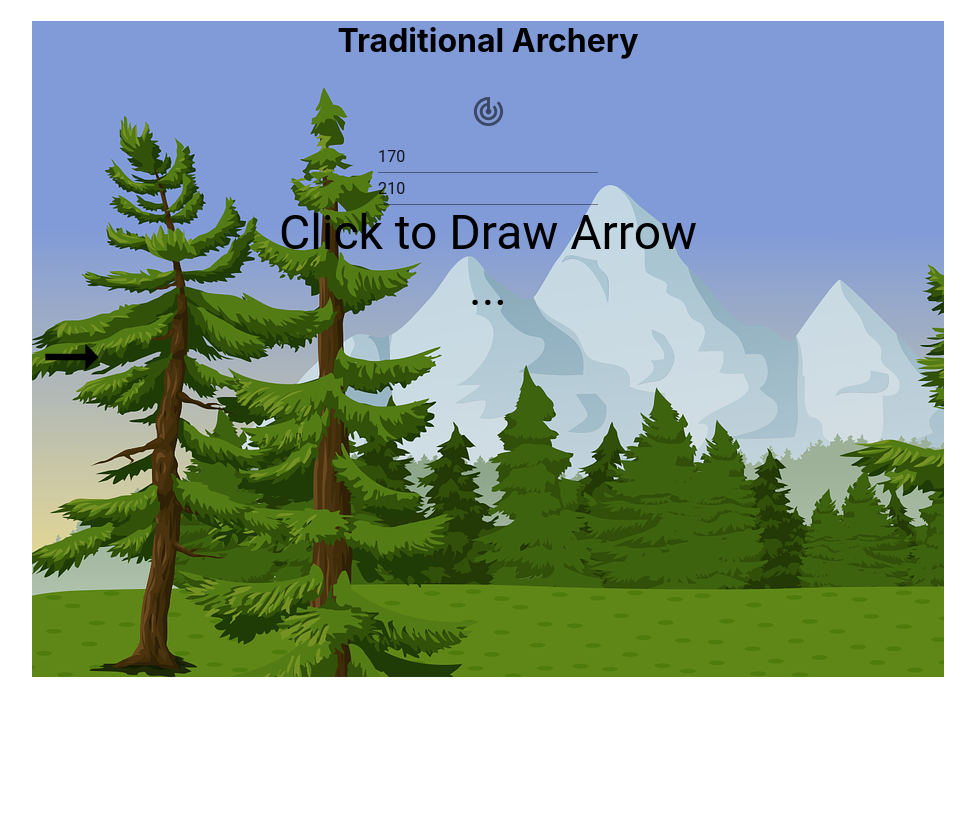
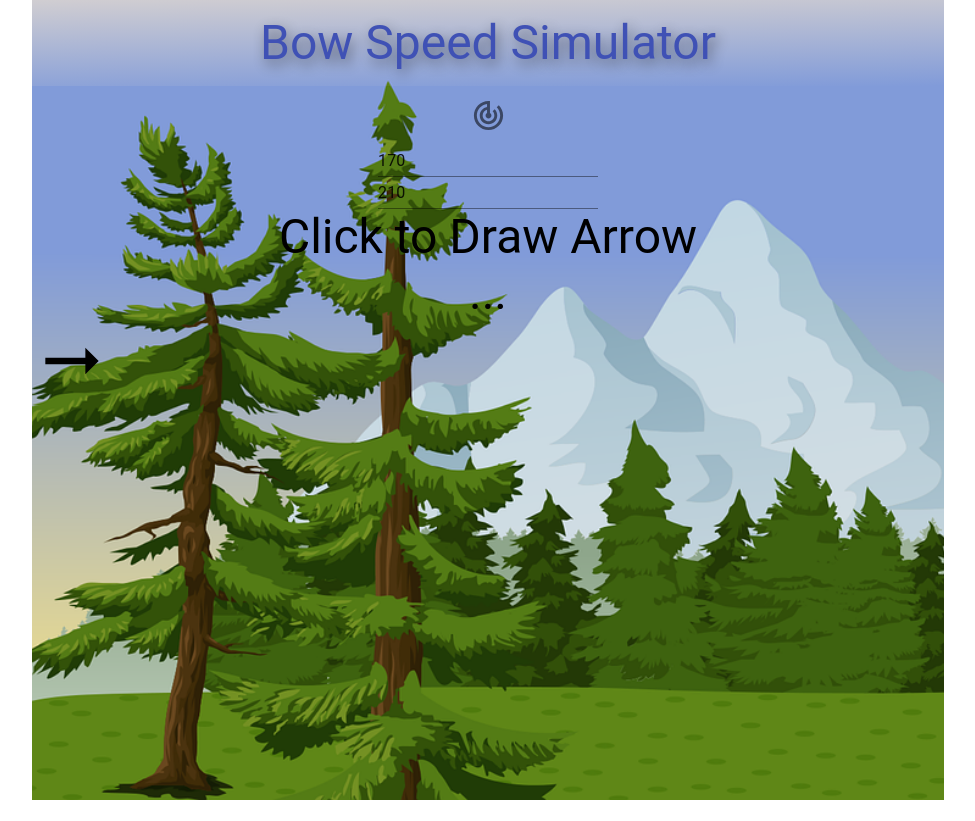
Before and after one commit to michael-williamson/archery_timer, a React (Create React App) app: page / in a window 1280 px wide. Shown: the whole page, without its empty margins (152-1127 px from the left). After the commit the page ends 800 px from the top, so only its background shows below. Built offline with nearby package versions, Linux system fonts and the light colour scheme.

Commit message:
changed title of site and added css

```diff
--- a/src/App.css
+++ b/src/App.css
@@ -2,5 +2,12 @@
   text-align: center;
   background-image: url(./media/evergreen.png);
   background-repeat: no-repeat;
+  background-size: cover;
   height: 800px;
 }
+
+.title {
+  background-image: linear-gradient(179deg, #ffebcda1, #ffebcd00);
+  padding: 15px 0px;
+  text-shadow: 3px 5px 13px #00000070;
+}
--- a/src/App.js
+++ b/src/App.js
@@ -1,12 +1,14 @@
 import "./App.css";
-import { Container } from "@material-ui/core";
+import { Container, Typography } from "@material-ui/core";
 import { BowDemo } from "./components/BowDemo";
 
 function App() {
   return (
     <Container maxWidth="md">
       <div className="App">
-        <h1>Traditional Archery</h1>
+        <Typography variant="h3" color="primary" className="title">
+          Bow Speed Simulator
+        </Typography>
         <BowDemo />
       </div>
     </Container>
```
